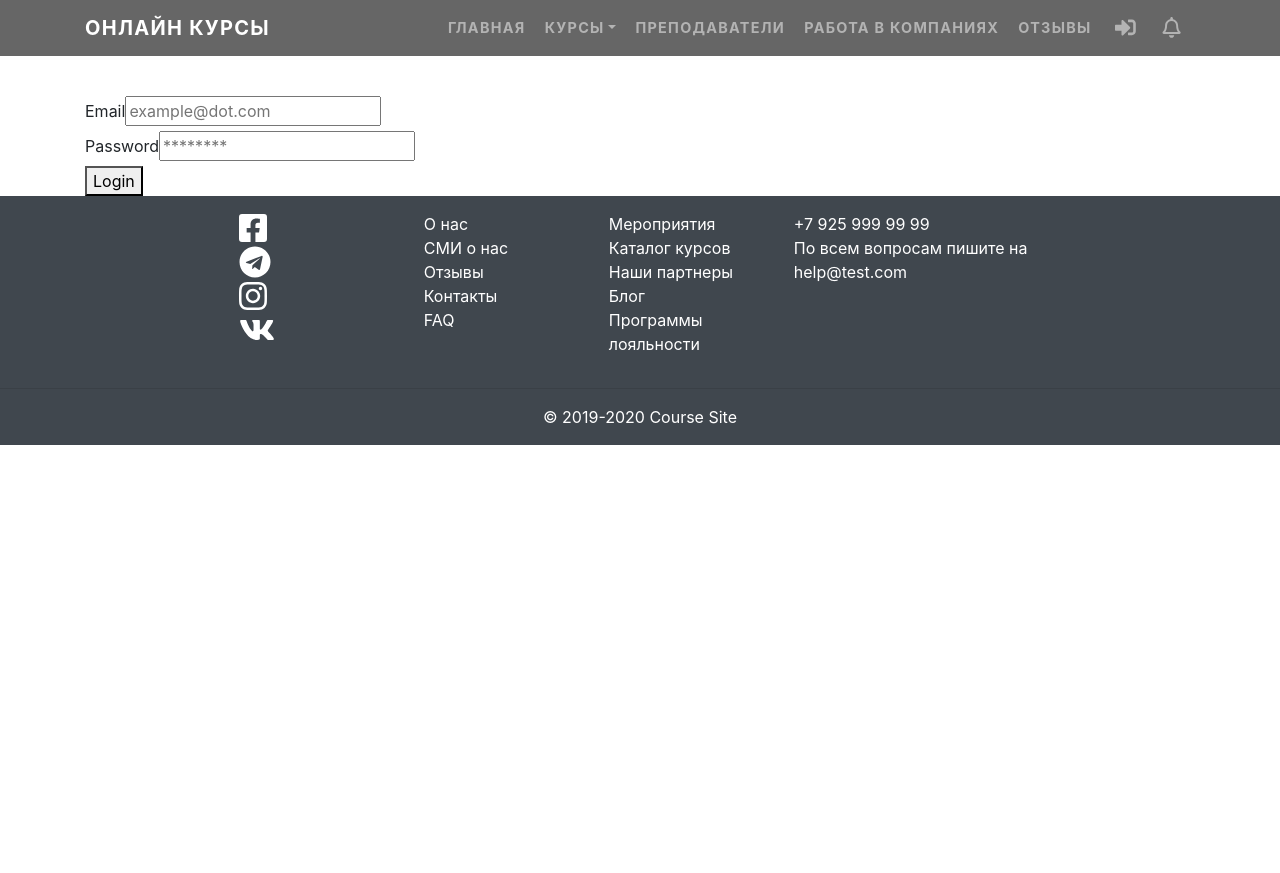
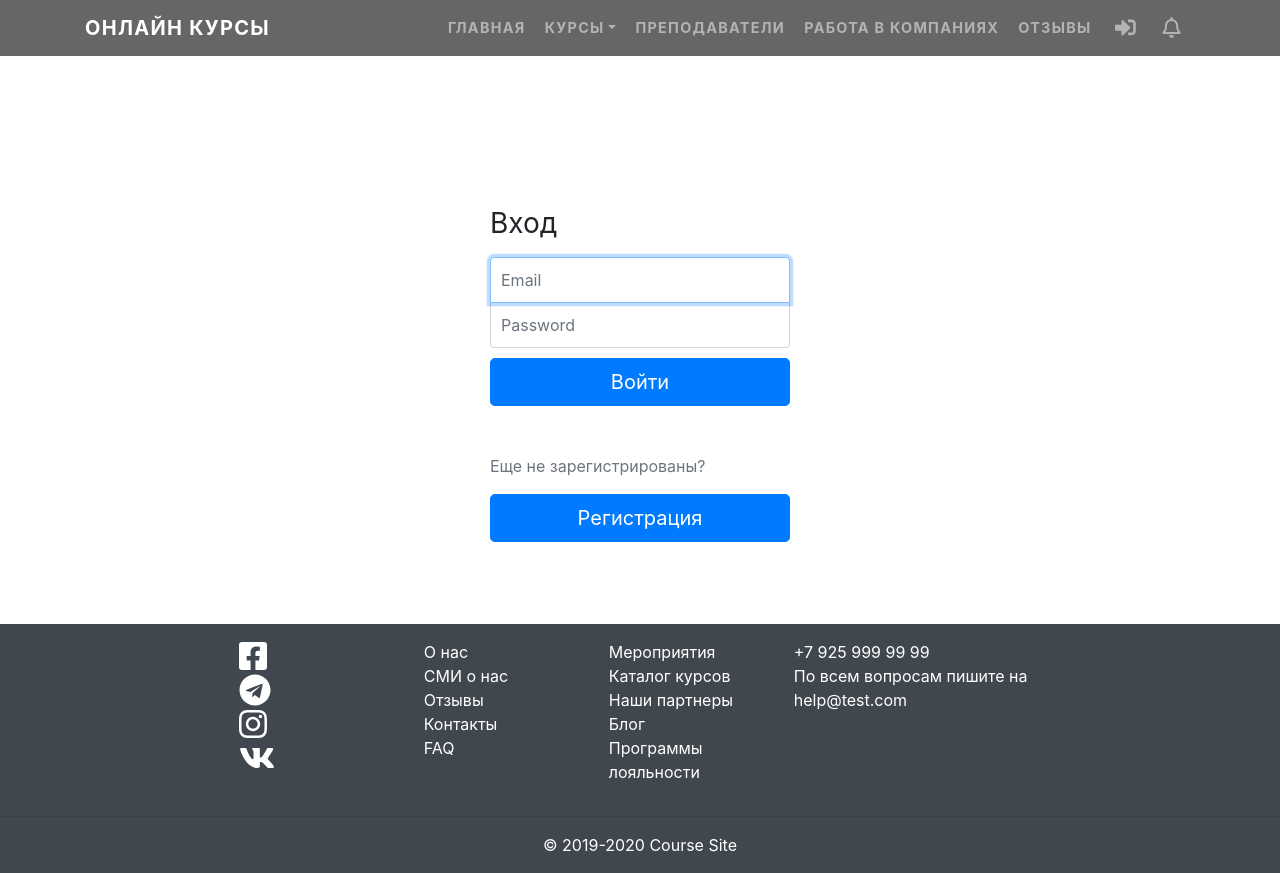
Before and after one commit to draihal/course-site-front-react, a Next.js app: page /login in a window 1280 px wide. Shown: the top 873 px of the page. Before the commit the page ends 800 px from the top, so only its background shows below. Built offline with nearby package versions, Linux system fonts and the light colour scheme.

Commit message:
Update style login page

```diff
--- a/pages/login.js
+++ b/pages/login.js
@@ -25,30 +25,68 @@ function Page() {
   };
 
   return <Layout>
-
-    {error ? <p>Error: {error}</p> : null}
-
-    <form className="container mx-auto max-w-sm" onSubmit={handleSubmit}>
-      <div>
-        <label htmlFor="email">Email</label>
-        <input type="email" id="email" name="email" onChange={handleInputChange} value={inputs.email} placeholder="example@dot.com"/>
-      </div>
-      <div>
-        <label htmlFor="password">Password</label>
-        <input type="password" id="password" name="password" onChange={handleInputChange} value={inputs.password} placeholder="********"/>
-      </div>
-      <button type="submit">Login</button>
+    <form className="form-signin" onSubmit={handleSubmit}>
+      <h1 className="h3 mb-3 font-weight-normal">Вход</h1>
+      {error ? <p>{error}</p> : null}
+      <p>{inputs.email} {inputs.password}</p>
+      <label htmlFor="inputEmail" className="sr-only">Email</label>
+      <input type="email" id="inputEmail" name="email" className="form-control" placeholder="Email" onChange={handleInputChange} defaultValue={inputs.email} required autoFocus />
+      <label htmlFor="inputPassword" className="sr-only">Пароль</label>
+      <input type="password" id="inputPassword" name="password" className="form-control" placeholder="Password" onChange={handleInputChange} defaultValue={inputs.password} required />
+      <button className="btn btn-lg btn-primary btn-block" type="submit">Войти</button>
+      <p className="mt-5 mb-3 text-muted">Еще не зарегистрированы?</p>
+      <button className="btn btn-lg btn-primary btn-block" type="registration">Регистрация</button>
     </form>
-      <style global jsx>{`
-            body,html{
-                height:100%;
-            }
-            .main{
-                height:auto;
-                min-height:100%;
-                padding-top: 6rem;
-            }
-        `}</style>
+    <style global jsx>{`
+      .main{
+        padding-top: 12rem;
+      }
+      html {
+        min-height: 100%;
+        position: relative;
+      }
+      body {
+        /* Margin bottom by footer height */
+        margin-bottom: 60px;
+      }
+      #footer {
+        position: absolute;
+        bottom: 0;
+        width: 100%;
+        /* Set the fixed height of the footer here */
+        height: 176px;
+        background-color: #f5f5f5;
+      }
+      .form-signin {
+        width: 100%;
+        max-width: 330px;
+        padding: 15px;
+        margin: auto;
+      }
+      .form-signin .checkbox {
+        font-weight: 400;
+      }
+      .form-signin .form-control {
+        position: relative;
+        box-sizing: border-box;
+        height: auto;
+        padding: 10px;
+        font-size: 16px;
+      }
+      .form-signin .form-control:focus {
+        z-index: 2;
+      }
+      .form-signin input[type="email"] {
+        margin-bottom: -1px;
+        border-bottom-right-radius: 0;
+        border-bottom-left-radius: 0;
+      }
+      .form-signin input[type="password"] {
+        margin-bottom: 10px;
+        border-top-left-radius: 0;
+        border-top-right-radius: 0;
+      }
+    `}</style>
   </Layout>;
 }
 
--- a/services/login_service.js
+++ b/services/login_service.js
@@ -15,7 +15,7 @@ export async function login(inputs) {
   if (res.error) {
     return res.error;
   } else if (!res.data || !res.data.access) {
-    return "Something went wrong!";
+    return "Wrong password or username!";
   }
   const token = res.data.access;
   const refreshToken = res.data.refresh;  // TODO: add refresh functionality
```
